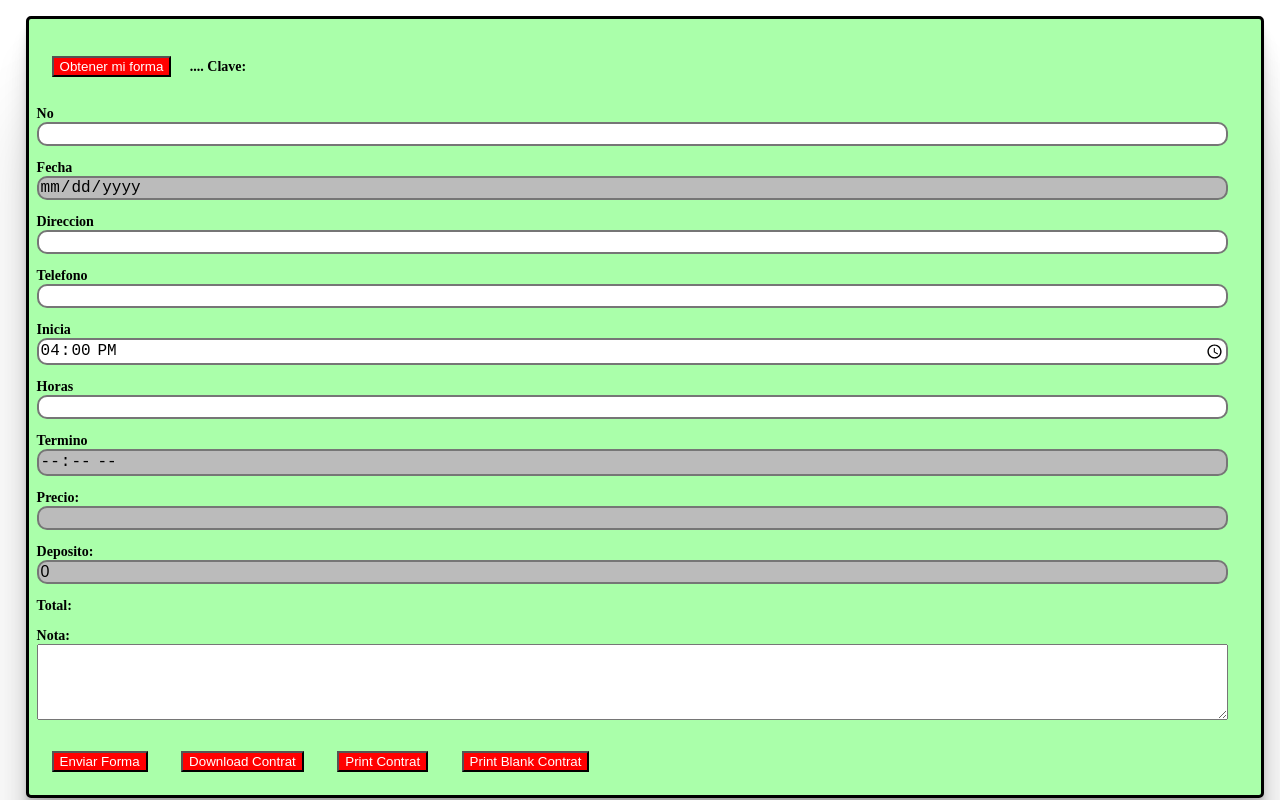
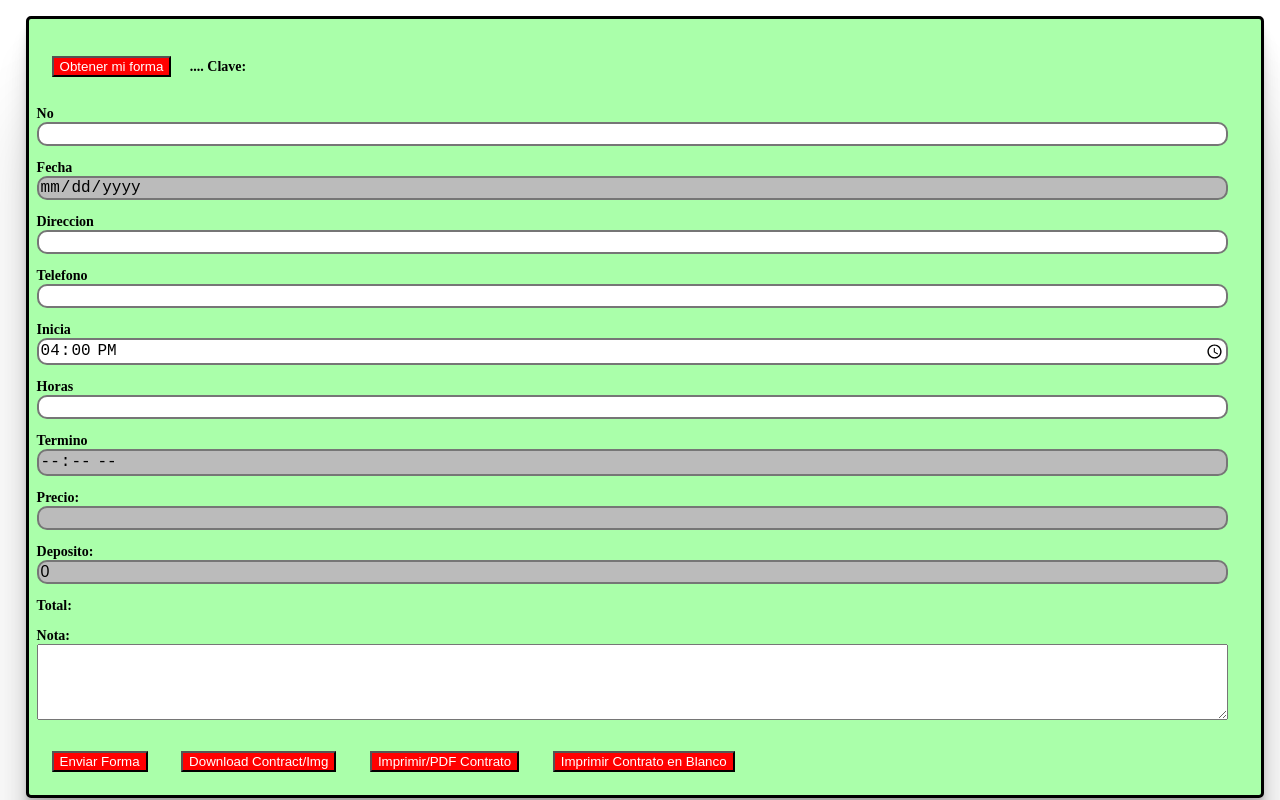
Before and after one commit to ljaureguil/FormaA6, a plain HTML site: page index.html in a window 1280 px wide. Drawn offline with Linux system fonts and the light colour scheme.

Commit message:
Update index.html

```diff
--- a/index.html
+++ b/index.html
@@ -94,9 +94,9 @@
                  <br>
                 <br>
                    <button onclick="sendForm()">Enviar Forma</button>
-                <button onclick="downloadContrato()">Download Contrat</button>
-                 <button onclick="printF(true)">Print Contrat</button>
-                 <button onclick="printF(false)">Print Blank Contrat</button>
+                <button onclick="downloadContrato()">Download Contract/Img</button>
+                 <button onclick="printF(true)">Imprimir/PDF Contrato</button>
+                 <button onclick="printF(false)">Imprimir Contrato en Blanco</button>
                 <br>
 
     </div>
```
